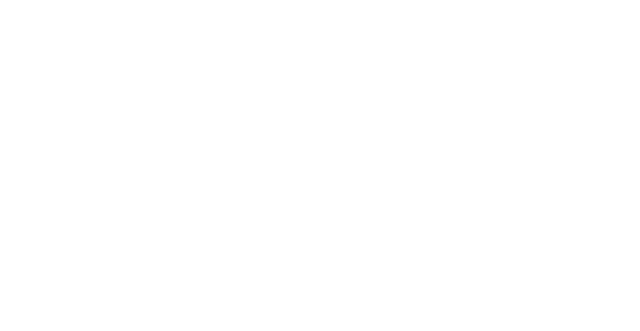
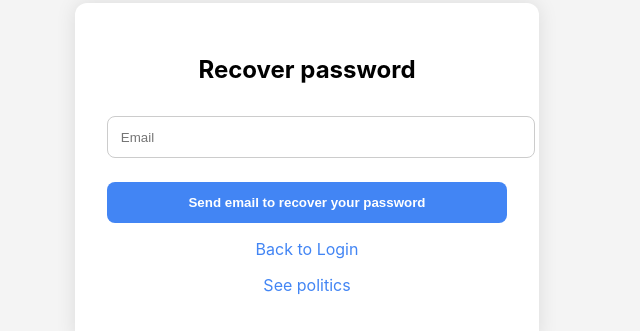
Before and after one commit to MariaFonseca-coder/SkillHub, a React (Create React App) app in the folder frontend/frontend/: page /RecuperarContrasenna in a window 1280 px wide. Before the commit this address had no page. Shown: the part 227-558 px from the top of the page, without its empty margins (333-973 px from the left). Built offline with nearby package versions, Linux system fonts and the light colour scheme; the HTML template or start-up script is replaced by a standard one.

Commit message:
annadir gestionContactos y recuperarContrasenna

```diff
--- a/frontend/frontend/src/App.js
+++ b/frontend/frontend/src/App.js
@@ -6,6 +6,8 @@ import Signup from './views/Signup';
 import Politicas from './views/Politicas';
 import Dashboard from './views/Dashboard';
 import Feed from './views/Feed';
+import RecuperarContrasenna from './views/RecuperarContrasenna';
+import GestionContactos from './views/GestionContactos';
 
 function App() {
   return (
@@ -16,6 +18,8 @@ function App() {
         <Route path="/politicas" element={<Politicas />} />
         <Route path="/dashboard" element={<Dashboard />} />
         <Route path="/feed" element={<Feed />} />
+        <Route path="/RecuperarContrasenna" element={<RecuperarContrasenna />} />
+        <Route path="/GestionContactos" element={<GestionContactos />} />
       </Routes>
     </Router>
   );
--- /dev/null
+++ b/frontend/frontend/src/styles/gestionContactos.css
@@ -0,0 +1,58 @@
+.friends-list {
+  display: flex;
+  flex-direction: column;
+  gap: 10px;
+  padding: 20px;
+}
+
+.friend-card {
+  display: flex;
+  align-items: center;
+  background: #f4f4f4;
+  padding: 10px;
+  border-radius: 10px;
+  box-shadow: 2px 2px 10px rgba(0, 0, 0, 0.1);
+  transition: transform 0.2s;
+}
+
+.friend-card:hover {
+  transform: scale(1.02);
+}
+
+.friend-photo {
+  width: 50px;
+  height: 50px;
+  border-radius: 50%;
+  margin-right: 15px;
+  border: 2px solid #ccc;
+}
+
+.friend-name {
+  flex-grow: 1;
+  font-size: 18px;
+  font-weight: bold;
+}
+
+.delete-btn,
+.message-btn {
+  background: #007bff;
+  color: white;
+  border: none;
+  padding: 8px 12px;
+  margin-left: 10px;
+  border-radius: 5px;
+  cursor: pointer;
+  transition: background 0.3s;
+}
+
+.delete-btn {
+  background: #dc3545;
+}
+
+.delete-btn:hover {
+  background: #c82333;
+}
+
+.message-btn:hover {
+  background: #0056b3;
+}
--- /dev/null
+++ b/frontend/frontend/src/styles/recuperarContrasenna.css
@@ -0,0 +1,76 @@
+
+.auth-container {
+    display: flex;
+    justify-content: center;
+    align-items: center;
+    height: 100vh;
+    background-color: #f4f4f4;
+  }
+
+  .form-wrapper {
+    width: 100%;
+    max-width: 400px;
+    padding: 2rem;
+    background: white;
+    border-radius: 12px;
+    box-shadow: 0 0 20px rgba(0, 0, 0, 0.1);
+    text-align: center;
+  }
+
+  .form-wrapper h2 {
+    margin-bottom: 1.5rem;
+  }
+
+  .form-wrapper input,
+  .form-wrapper select {
+    width: 100%;
+    padding: 0.8rem;
+    margin: 0.5rem 0;
+    border-radius: 8px;
+    border: 1px solid #ccc;
+  }
+
+  .login-btn {
+    width: 100%;
+    padding: 0.8rem;
+    margin-top: 1rem;
+    background-color: #4285F4;
+    border: none;
+    color: white;
+    border-radius: 8px;
+    cursor: pointer;
+    font-weight: bold;
+  }
+
+  .login-btn:hover {
+    background-color: #357ae8;
+  }
+
+  .google-btn {
+    width: 100%;
+    padding: 0.8rem;
+    margin-top: 1rem;
+    background-color: white;
+    border: 1px solid #ccc;
+    color: #444;
+    border-radius: 8px;
+    cursor: pointer;
+    font-weight: bold;
+  }
+
+  .google-btn::before {
+    content: url('https://www.gstatic.com/firebasejs/ui/2.0.0/images/auth/google.svg');
+    padding-right: 10px;
+    vertical-align: middle;
+  }
+
+  .forgot-link {
+    text-align: right;
+    font-size: 0.8rem;
+    margin-top: 0.5rem;
+  }
+
+  .forgot-link a, .form-wrapper a {
+    color: #4285F4;
+    text-decoration: none;
+  }
--- /dev/null
+++ b/frontend/frontend/src/views/GestionContactos.js
@@ -0,0 +1,46 @@
+import React, { useEffect, useState } from "react";
+import axios from "axios";
+import "../styles/gestionContactos.css";
+
+const GestionContactos = () => {
+  const [friends, setFriends] = useState([]);
+
+  useEffect(() => {
+    const fetchFriends = async () => {
+      try {
+        const response = await axios.get("http://localhost:8000/api/friends-list/");
+        setFriends(response.data.friends);
+      } catch (error) {
+        console.error("Error al obtener la lista de amigos:", error);
+      }
+    };
+
+    fetchFriends();
+  }, []);
+
+  return (
+    <div>
+      <h2>Friends list</h2>
+      <div className="friends-list">
+        {friends.length > 0 ? (
+          friends.map((friend) => (
+            <div key={friend.id} className="friend-card">
+              <img
+                src= "https://www.obbstartersandalternators.com/images/test.png"
+                alt="Foto de usuario"
+                className="friend-photo"
+              />
+              <span className="friend-name">{friend.name}</span>
+              <button className="delete-btn">Eliminar</button>
+              <button className="message-btn">Enviar mensaje</button>
+            </div>
+          ))
+        ) : (
+          <p>No tienes amigos aún.</p>
+        )}
+      </div>
+    </div>
+  );
+};
+
+export default GestionContactos;
--- a/frontend/frontend/src/views/Login.js
+++ b/frontend/frontend/src/views/Login.js
@@ -53,7 +53,7 @@ const Login = () => {
             required
           />
           <div className="forgot-link">
-            <a href="/password-reset">Forgot password?</a>
+            <a href="/recuperarContrasenna">Forgot password?</a>
           </div>
           <button type="submit" className="login-btn">LOGIN</button>
         </form>
--- /dev/null
+++ b/frontend/frontend/src/views/RecuperarContrasenna.js
@@ -0,0 +1,49 @@
+import React, { useState } from 'react';
+import { sendPasswordResetEmail } from 'firebase/auth'; // Importa la función correcta
+import { auth } from '../firebase';
+import '../styles/recuperarContrasenna.css';
+
+const RecuperarContrasenna = () => {
+  const [email, setEmail] = useState('');
+  const [mensaje, setMensaje] = useState(null);
+
+  const handlePasswordReset = async (e) => {
+    e.preventDefault();
+
+    if (!email) {
+      setMensaje("Please tpye an email");
+      return;
+    }
+
+    try {
+      await sendPasswordResetEmail(auth, email); // Enviar solicitud a Firebase
+      setMensaje("If the email is registered, you'll receive an email to recovery your password.");
+    } catch (error) {
+      console.error("Error while sending email:", error);
+      setMensaje("Error while sending email");
+    }
+  };
+
+  return (
+    <div className="auth-container">
+      <div className="form-wrapper">
+        <h2>Recover password</h2>
+        <form onSubmit={handlePasswordReset}>
+          <input
+            type="email"
+            placeholder="Email"
+            value={email}
+            onChange={e => setEmail(e.target.value)}
+            required
+          />
+          <button type="submit" className="login-btn">Send email to recover your password</button>
+        </form>
+        {mensaje && <p>{mensaje}</p>}
+        <p> <a href="/">Back to Login</a></p>
+        <p><a href="/politicas">See politics</a></p>
+      </div>
+    </div>
+  );
+};
+
+export default RecuperarContrasenna;
```
Also changed, not shown: frontend/frontend/src/firebase.js (line endings or trailing spaces), 2 other files (tests, documents, lock files or other folders).
